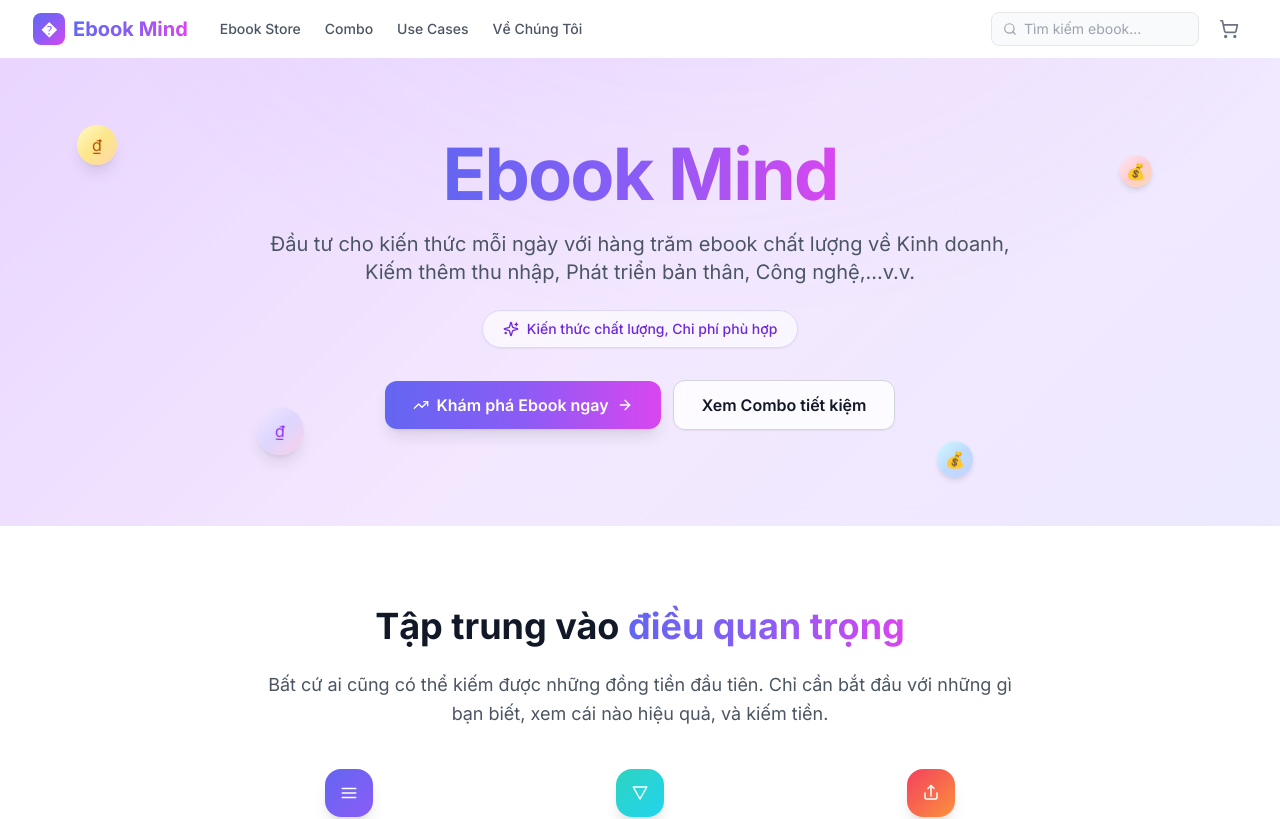
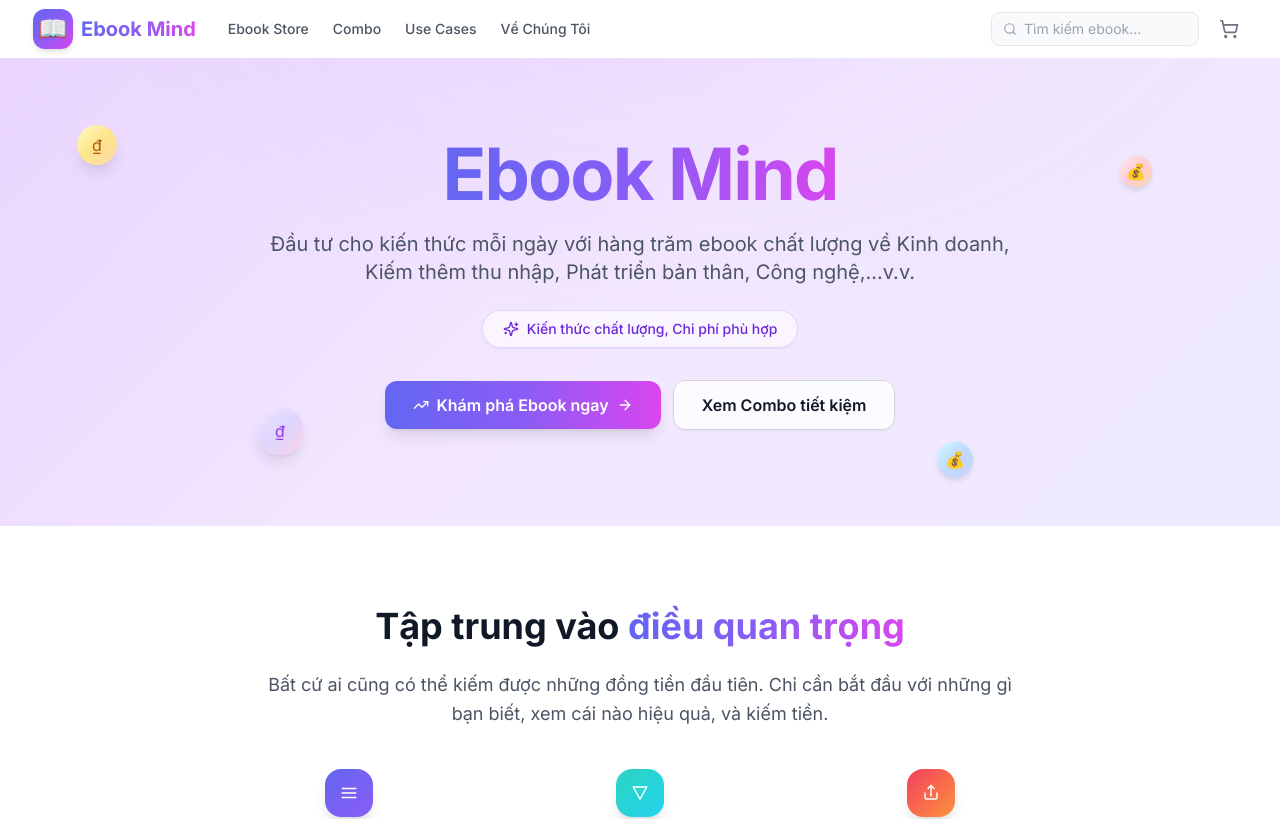
Before and after one commit to hytra395-afk/ebook-mind, a Next.js app: page / in a window 1280 px wide. Shown: the top 819 px of the page. Built offline with nearby package versions, Linux system fonts and the light colour scheme; no server answers; the database is empty.

Commit message:
fix: cập nhật logo thành icon 📖 (open book) như trong design
- Icon: 📖 (open book emoji)
- Background: Gradient purple rounded-xl
- Size: 40px (w-10 h-10)
- Shadow: shadow-md
- Áp dụng trên: navbar, footer, payment processing page

Đây là logo chính xác theo design ban đầu

```diff
--- a/app/payment/processing/page.tsx
+++ b/app/payment/processing/page.tsx
@@ -150,8 +150,8 @@ export default function PaymentProcessingPage() {
         <div className="max-w-7xl mx-auto px-4 sm:px-6 lg:px-8 py-4">
           <div className="flex items-center justify-between">
             <Link href="/" className="flex items-center gap-2">
-              <div className="w-8 h-8 rounded-lg gradient-purple flex items-center justify-center text-white font-bold">
-                📚
+              <div className="w-10 h-10 rounded-xl gradient-purple flex items-center justify-center shadow-md">
+                <span className="text-2xl">�</span>
               </div>
               <span className="text-xl font-bold gradient-text-purple">Ebook Mind</span>
             </Link>
--- a/components/footer.tsx
+++ b/components/footer.tsx
@@ -8,8 +8,8 @@ export default function Footer() {
         <div className="grid grid-cols-1 md:grid-cols-4 gap-2">
           <div>
             <div className="flex items-center gap-2 mb-4">
-              <div className="w-8 h-8 rounded-lg gradient-purple flex items-center justify-center text-white font-bold">
-                �
+              <div className="w-10 h-10 rounded-xl gradient-purple flex items-center justify-center shadow-md">
+                <span className="text-2xl">📖</span>
               </div>
               <span className="text-xl font-bold gradient-text-purple">Ebook Mind</span>
             </div>
--- a/components/navbar.tsx
+++ b/components/navbar.tsx
@@ -33,8 +33,8 @@ export default function Navbar() {
           {/* Logo */}
           <div className="flex items-center gap-8">
             <Link href="/" className="flex items-center gap-2 flex-shrink-0 group">
-              <div className="w-8 h-8 rounded-lg gradient-purple flex items-center justify-center text-white font-bold">
-                �
+              <div className="w-10 h-10 rounded-xl gradient-purple flex items-center justify-center shadow-md">
+                <span className="text-2xl">📖</span>
               </div>
               <span className="text-xl font-bold gradient-text-purple">Ebook Mind</span>
             </Link>
```
